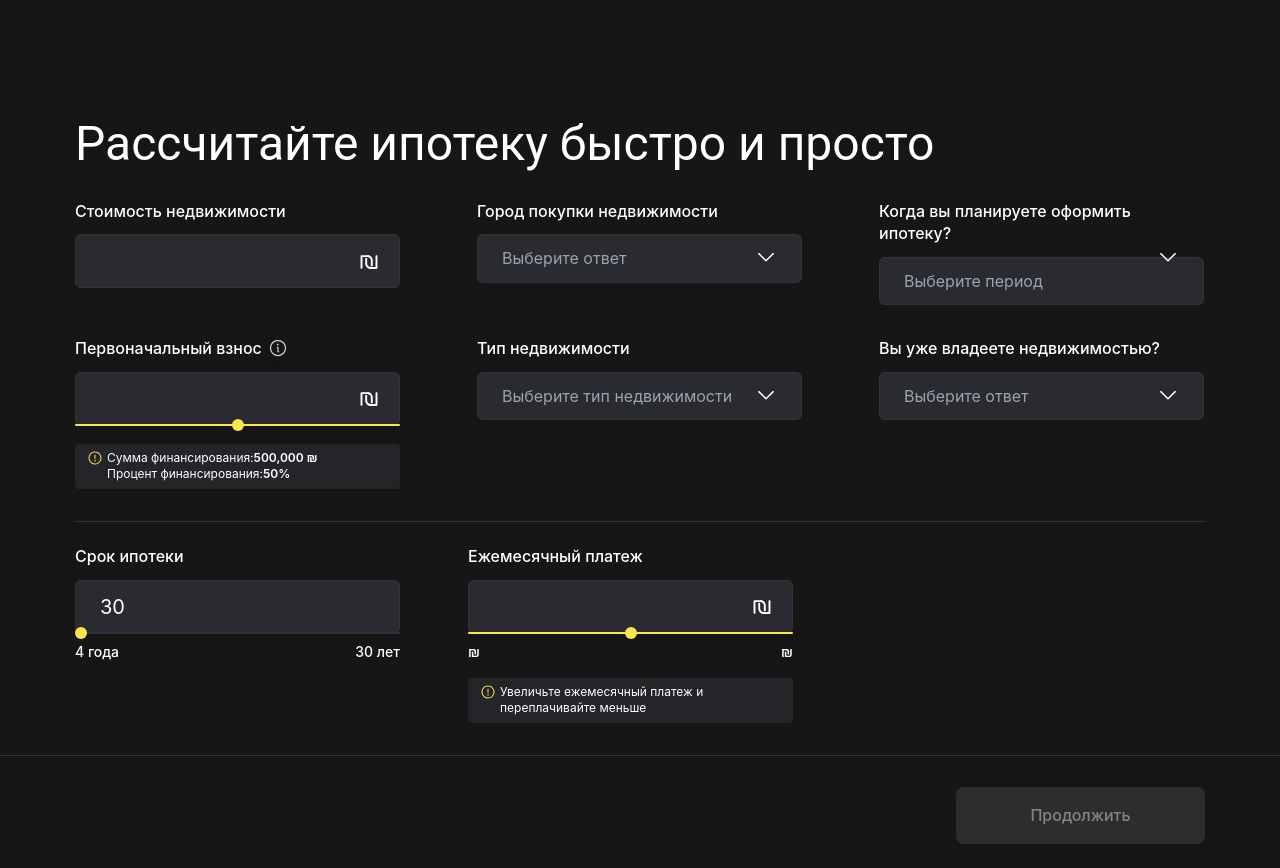
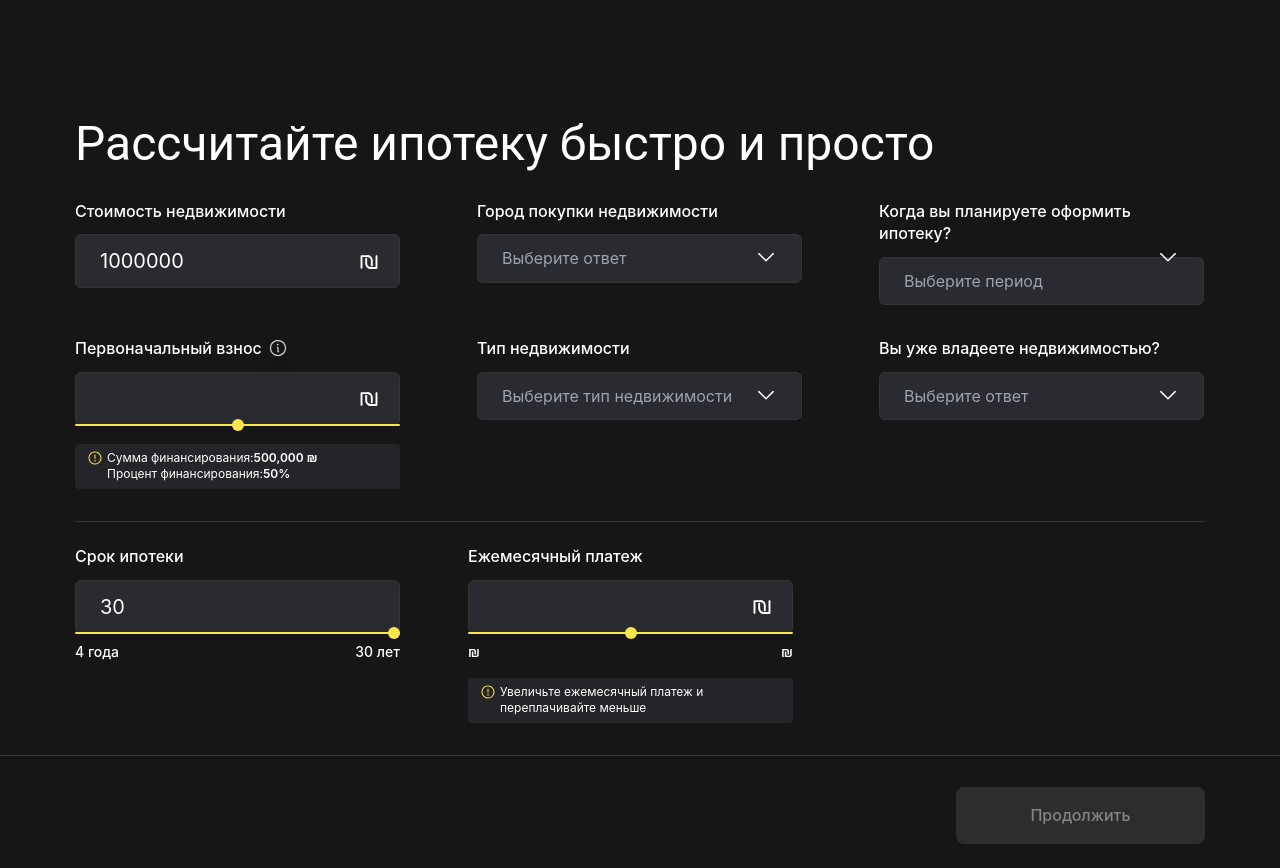
Before and after one commit to N-Daria/mortgage-calculator, a React (Create React App) app: page / in a window 1280 px wide. Built offline with nearby package versions, Linux system fonts and the light colour scheme.

Commit message:
fix: input range connection

```diff
--- a/src/Components/App/App.jsx
+++ b/src/Components/App/App.jsx
@@ -23,7 +23,7 @@ export default function App() {
               id="price"
               max={formOptions.price.max}
               min={formOptions.price.min}
-              defaultValue={formOptions.defaultValue}
+              defaultValue={formOptions.price.default}
               header="Стоимость недвижимости"
               inputName
               isIconCurrency={true}
--- a/src/mockData.js
+++ b/src/mockData.js
@@ -31,7 +31,6 @@ export const formOptions = {
       "Частный дом",
       "Квартира от застройщика",
       "Квартира на вторичном рынке",
-      "Частный дом",
       "Земельный участок / Строительство",
       "Коммерческая недвижимость",
     ],
--- a/src/ui-kit/Input/Input.jsx
+++ b/src/ui-kit/Input/Input.jsx
@@ -27,7 +27,7 @@ export default function Input({
   onChange,
   styles,
 }) {
-  const [value, setValue] = React.useState(0);
+  const [value, setValue] = React.useState(defaultValue);
 
   function handleChange({ target }) {
     const newValue = Number(target.value);
@@ -68,7 +68,7 @@ export default function Input({
         name={id}
         onChange={handleChange}
         onClick={onClickSelect}
-        value={defaultValue || selectedValue || value || min || ""}
+        value={selectedValue || value || ""}
       />
 
       {isSlider && (
--- a/src/ui-kit/InputSlider/InputSlider.jsx
+++ b/src/ui-kit/InputSlider/InputSlider.jsx
@@ -9,15 +9,9 @@ export default function InputSlider({
   value,
   setValue,
 }) {
-  const [background, setBackground] = React.useState(0);
-
   function handleChange({ target }) {
     setValue(target.value);
   }
-
-  useEffect(() => {
-    setBackground(value);
-  }, [value]);
 
   return (
     <div className="slider">
@@ -32,7 +26,7 @@ export default function InputSlider({
         // changes input background. Because of Tailwind only inline works
         style={{
           background: `linear-gradient(to right, #fbe54d ${
-            ((parseInt(background) - min) * 100) / (max - min)
+            ((parseInt(value) - min) * 100) / (max - min)
           }%, #333535 0px`,
         }}
       />
```
